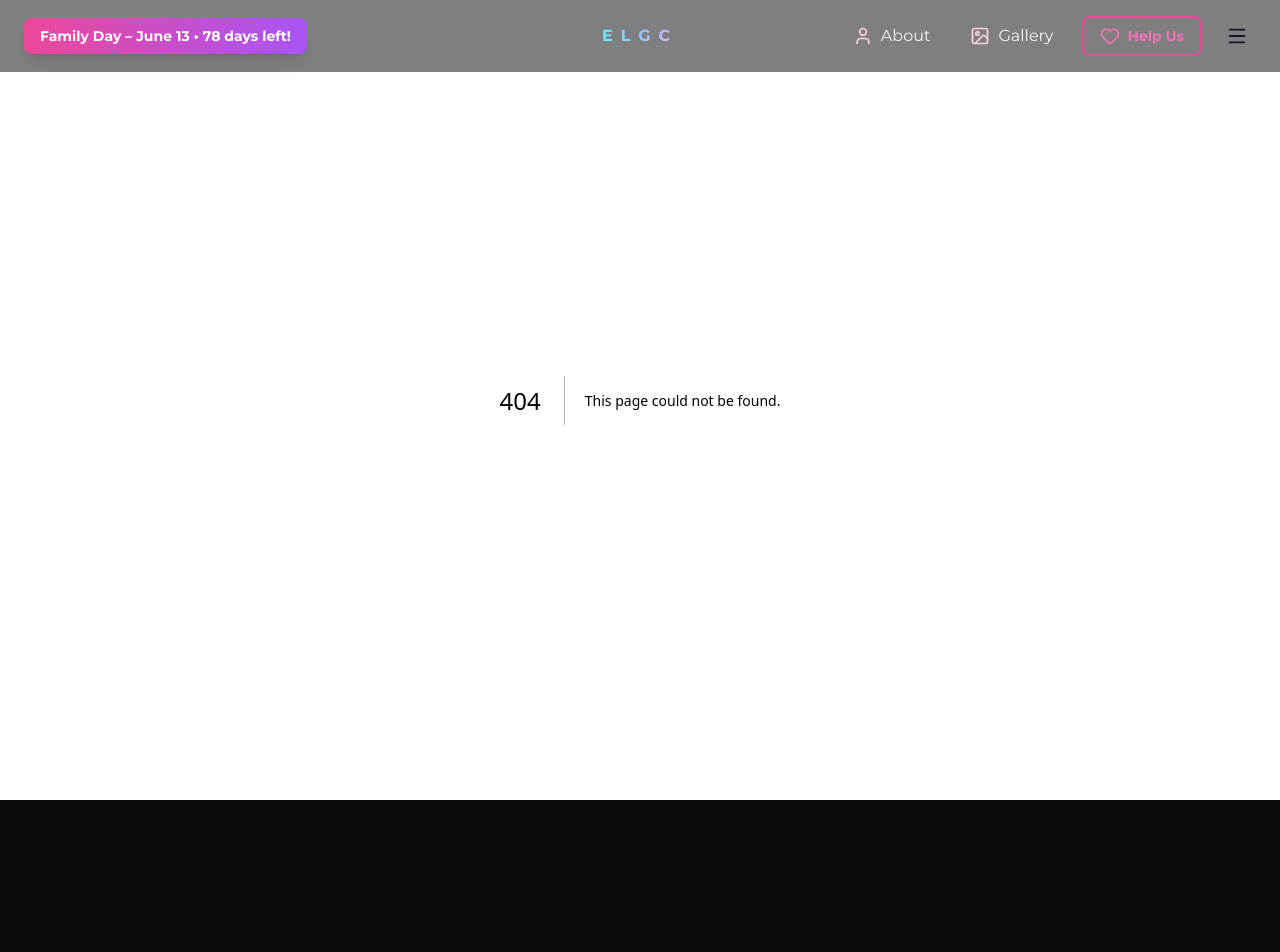
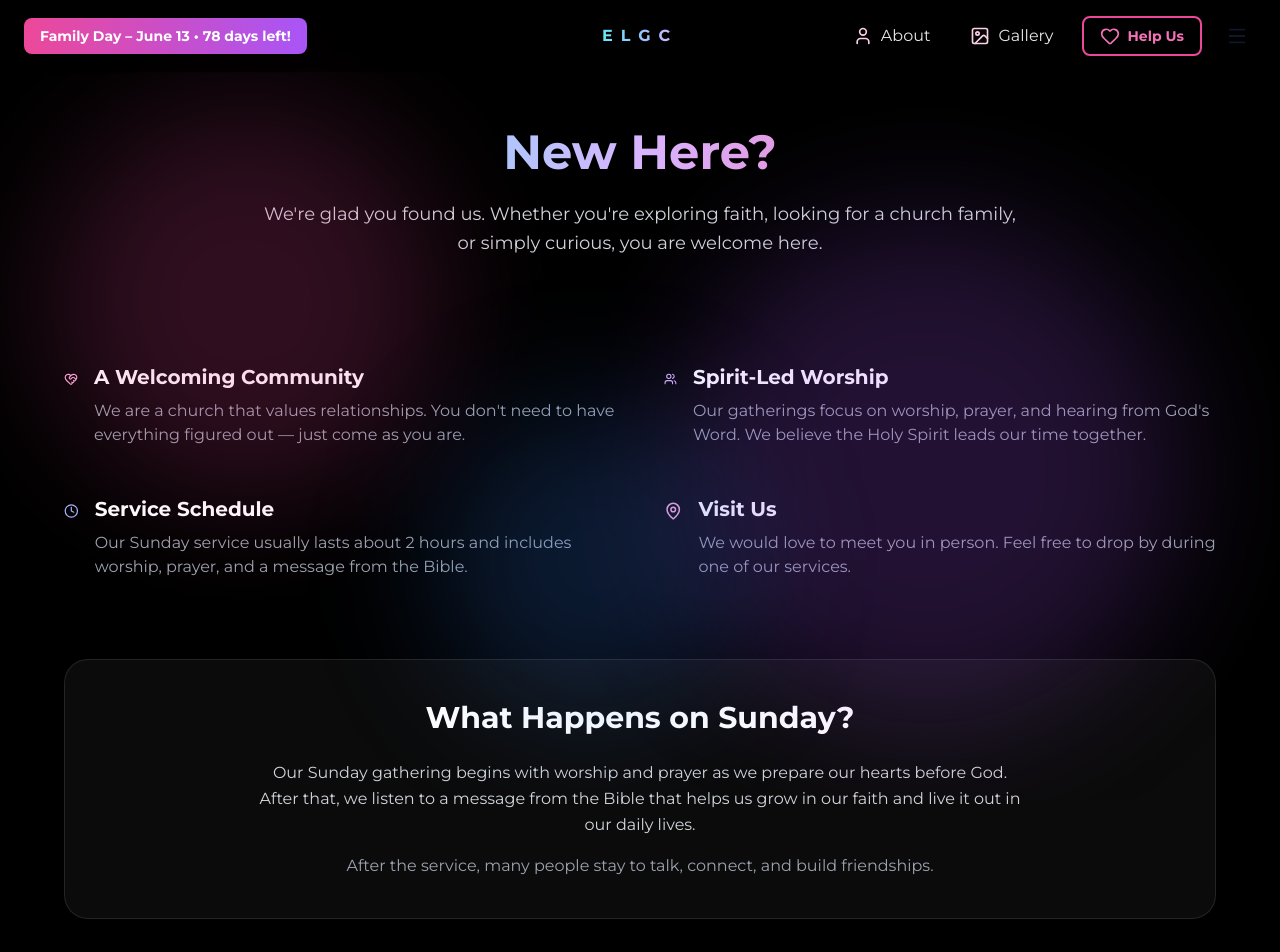
Before and after one commit to karlodelarosa/elgc, a Next.js app: page /new-here in a window 1280 px wide. Before the commit this address had no page. Shown: the top 952 px of the page. Before the commit the page ends 800 px from the top, so only its background shows below. Built offline with nearby package versions, Linux system fonts and the light colour scheme; a web font is replaced by a local one.

Commit message:
feat: minor fixes

```diff
--- a/app/components/hero2/components/hero-text.component.tsx
+++ b/app/components/hero2/components/hero-text.component.tsx
@@ -1,16 +1,14 @@
 // HeroText.tsx
 import { motion, AnimatePresence } from 'framer-motion';
-import { QuantumButton } from '@/components/button';
 import { useState, useEffect } from 'react';
+import { ScrollButton } from '../../ui/scroll-button/scroll-button.component';
 
 export type HeroTextProps = {
   lines?: string[];
-  buttonLabel?: string;
 };
 
 export function HeroText({
   lines = ["Experience God's love in a community that welcomes you", ''],
-  buttonLabel = 'Enter Experience',
 }: HeroTextProps) {
   const [currentLine, setCurrentLine] = useState(0);
 
@@ -23,14 +21,14 @@ export function HeroText({
     return () => clearInterval(interval);
   }, [lines]);
 
-  const scrollToSection = () => {
-    const el = document.getElementById('church-intro');
-    if (el) {
-      const yOffset = -50; // 50px above
-      const y = el.getBoundingClientRect().top + window.scrollY + yOffset;
-      window.scrollTo({ top: y, behavior: 'smooth' });
-    }
-  };
+  // const scrollToSection = () => {
+  //   const el = document.getElementById('church-intro');
+  //   if (el) {
+  //     const yOffset = -50; // 50px above
+  //     const y = el.getBoundingClientRect().top + window.scrollY + yOffset;
+  //     window.scrollTo({ top: y, behavior: 'smooth' });
+  //   }
+  // };
 
   return (
     <div className="absolute bottom-28 lg:bottom-24 z-30 w-full text-center px-6 flex flex-col items-center gap-6">
@@ -50,9 +48,17 @@ export function HeroText({
       <motion.div
         initial={{ opacity: 0 }}
         animate={{ opacity: 1 }}
-        transition={{ duration: 1.2, delay: 3.5 }}
+        transition={{ duration: 1.2, delay: 4 }}
+        className="flex flex-col items-center justify-center gap-6"
       >
-        <QuantumButton label={buttonLabel} onClick={scrollToSection} />
+        <ScrollButton />
+
+        <a
+          href="/new-here"
+          className=" text-white/90 hover:text-white text-xs tracking-widest underline underline-offset-4"
+        >
+          NEW HERE?
+        </a>
       </motion.div>
     </div>
   );
--- /dev/null
+++ b/app/components/ui/blobs/blobs.component.tsx
@@ -0,0 +1,54 @@
+'use client';
+
+import { motion } from 'framer-motion';
+
+export function Blobs() {
+  return (
+    <div className="absolute inset-0 pointer-events-none overflow-hidden">
+      {/* Blob 1 */}
+      <motion.div
+        className="absolute top-20 left-16 w-[400px] h-[400px] bg-pink-500/20 rounded-full blur-3xl"
+        animate={{
+          x: [0, 60, -40, 0],
+          y: [0, -50, 40, 0],
+          scale: [1, 1.1, 0.95, 1],
+        }}
+        transition={{
+          duration: 10,
+          repeat: Infinity,
+          ease: 'easeInOut',
+        }}
+      />
+
+      {/* Blob 2 */}
+      <motion.div
+        className="absolute bottom-24 right-20 w-[500px] h-[500px] bg-purple-500/20 rounded-full blur-3xl"
+        animate={{
+          x: [0, -80, 50, 0],
+          y: [0, 60, -40, 0],
+          scale: [1, 1.05, 1, 1],
+        }}
+        transition={{
+          duration: 45,
+          repeat: Infinity,
+          ease: 'easeInOut',
+        }}
+      />
+
+      {/* Blob 3 */}
+      <motion.div
+        className="absolute top-1/2 left-1/3 w-[300px] h-[300px] bg-blue-500/20 rounded-full blur-3xl"
+        animate={{
+          x: [0, 40, -60, 0],
+          y: [0, 30, -50, 0],
+          scale: [1, 1.08, 0.95, 1],
+        }}
+        transition={{
+          duration: 40,
+          repeat: Infinity,
+          ease: 'easeInOut',
+        }}
+      />
+    </div>
+  );
+}
--- /dev/null
+++ b/app/components/ui/scroll-button/scroll-button.component.tsx
@@ -0,0 +1,79 @@
+'use client';
+
+import { useRef } from 'react';
+import { motion } from 'framer-motion';
+import { gsap } from 'gsap';
+import { ArrowDown } from 'lucide-react';
+
+type ScrollButtonProps = {
+  onClick?: () => void;
+};
+
+export function ScrollButton({ onClick }: ScrollButtonProps) {
+  const ref = useRef<HTMLButtonElement>(null);
+
+  const handleClick = (e: React.MouseEvent<HTMLButtonElement>) => {
+    const btn = ref.current;
+    if (!btn) return;
+
+    const rect = btn.getBoundingClientRect();
+    const x = e.clientX - rect.left;
+    const y = e.clientY - rect.top;
+
+    const aura = document.createElement('div');
+
+    aura.className = 'absolute rounded-full border border-white/30 pointer-events-none';
+
+    aura.style.left = `${x - 15}px`;
+    aura.style.top = `${y - 15}px`;
+    aura.style.width = '30px';
+    aura.style.height = '30px';
+
+    btn.appendChild(aura);
+
+    gsap.to(aura, {
+      scale: 10,
+      opacity: 0,
+      duration: 1.8,
+      delay: 4.5,
+      ease: 'power2.out',
+      filter: 'blur(10px)',
+      onComplete: () => aura.remove(),
+    });
+
+    onClick?.();
+  };
+
+  return (
+    <motion.button
+      ref={ref}
+      onClick={handleClick}
+      className="relative flex items-center justify-center w-10 h-10 rounded-full border border-white/40 text-white"
+      animate={{
+        boxShadow: [
+          '0 0 0px rgba(255,255,255,0.2)',
+          '0 0 15px rgba(255,255,255,0.4)',
+          '0 0 0px rgba(255,255,255,0.2)',
+        ],
+      }}
+      transition={{
+        duration: 4,
+        repeat: Infinity,
+        ease: 'easeInOut',
+      }}
+      whileHover={{ scale: 1.1 }}
+      whileTap={{ scale: 0.9 }}
+    >
+      <motion.div
+        animate={{ y: [0, 6, 0] }}
+        transition={{
+          duration: 1.6,
+          repeat: Infinity,
+          ease: 'easeInOut',
+        }}
+      >
+        <ArrowDown size={16} />
+      </motion.div>
+    </motion.button>
+  );
+}
--- a/app/donate/page.tsx
+++ b/app/donate/page.tsx
@@ -43,9 +43,12 @@ export default function DonatePage() {
           </motion.h1>
 
           <motion.p className="text-gray-300 text-lg md:text-xl max-w-xl" variants={item}>
-            Your interest and encouragement help us move forward in our mission: building a new
-            church space, supporting ministries, and reaching the community. Let us know how you’d
-            like to get involved.
+            Our church is growing, and we are believing God for a bigger space to serve our
+            community. We also continue to support ministries that reach people of all ages.
+            <br />
+            <br />
+            If you feel led to support this vision — through prayer, volunteering, resources, or
+            financial help — we would love to hear from you.
           </motion.p>
         </motion.div>
 
--- /dev/null
+++ b/app/new-here/page.tsx
@@ -0,0 +1,140 @@
+'use client';
+
+import { motion } from 'framer-motion';
+import { HeartHandshake, MapPin, Clock, Users } from 'lucide-react';
+import Link from 'next/link';
+import { Blobs } from '../components/ui/blobs/blobs.component';
+
+const reveal = {
+  hidden: { opacity: 0, y: 40 },
+  show: {
+    opacity: 1,
+    y: 0,
+    transition: { duration: 0.7 },
+  },
+};
+
+export default function NewHerePage() {
+  return (
+    <div className="min-h-screen bg-black text-white px-6 py-32">
+      <Blobs />
+
+      <div className="max-w-6xl mx-auto flex flex-col gap-20">
+        {/* Hero */}
+        <motion.section
+          variants={reveal}
+          initial="hidden"
+          whileInView="show"
+          viewport={{ once: true }}
+          className="text-center max-w-3xl mx-auto mb-6"
+        >
+          <h1 className="text-4xl md:text-5xl font-bold bg-gradient-to-r from-cyan-300 via-purple-300 to-pink-400 bg-clip-text text-transparent">
+            New Here?
+          </h1>
+
+          <p className="mt-6 text-lg text-gray-300 leading-relaxed">
+            We&apos;re glad you found us. Whether you&apos;re exploring faith, looking for a church
+            family, or simply curious, you are welcome here.
+          </p>
+        </motion.section>
+
+        {/* What to Expect */}
+        <motion.section
+          variants={reveal}
+          initial="hidden"
+          whileInView="show"
+          viewport={{ once: true }}
+          className="grid md:grid-cols-2 gap-12"
+        >
+          <div className="flex gap-4">
+            <HeartHandshake className="text-pink-300 mt-1" />
+            <div>
+              <h3 className="font-semibold text-xl mb-2">A Welcoming Community</h3>
+              <p className="text-gray-400">
+                We are a church that values relationships. You don&apos;t need to have everything
+                figured out — just come as you are.
+              </p>
+            </div>
+          </div>
+
+          <div className="flex gap-4">
+            <Users className="text-purple-300 mt-1" />
+            <div>
+              <h3 className="font-semibold text-xl mb-2">Spirit-Led Worship</h3>
+              <p className="text-gray-400">
+                Our gatherings focus on worship, prayer, and hearing from God&apos;s Word. We
+                believe the Holy Spirit leads our time together.
+              </p>
+            </div>
+          </div>
+
+          <div className="flex gap-4">
+            <Clock className="text-indigo-300 mt-1" />
+            <div>
+              <h3 className="font-semibold text-xl mb-2">Service Schedule</h3>
+              <p className="text-gray-400">
+                Our Sunday service usually lasts about 2 hours and includes worship, prayer, and a
+                message from the Bible.
+              </p>
+            </div>
+          </div>
+
+          <div className="flex gap-4">
+            <MapPin className="text-pink-300 mt-1" />
+            <div>
+              <h3 className="font-semibold text-xl mb-2">Visit Us</h3>
+              <p className="text-gray-400">
+                We would love to meet you in person. Feel free to drop by during one of our
+                services.
+              </p>
+            </div>
+          </div>
+        </motion.section>
+
+        {/* What Happens on Sunday */}
+        <motion.section
+          variants={reveal}
+          initial="hidden"
+          whileInView="show"
+          viewport={{ once: true }}
+          className="bg-neutral-900/50 border border-white/10 rounded-3xl p-10 text-center"
+        >
+          <h2 className="text-2xl md:text-3xl font-semibold mb-6">What Happens on Sunday?</h2>
+
+          <p className="text-gray-300 max-w-3xl mx-auto leading-relaxed">
+            Our Sunday gathering begins with worship and prayer as we prepare our hearts before God.
+            After that, we listen to a message from the Bible that helps us grow in our faith and
+            live it out in our daily lives.
+          </p>
+
+          <p className="text-gray-400 mt-4">
+            After the service, many people stay to talk, connect, and build friendships.
+          </p>
+        </motion.section>
+
+        {/* CTA */}
+        <motion.section
+          variants={reveal}
+          initial="hidden"
+          whileInView="show"
+          viewport={{ once: true }}
+          className="text-center flex flex-col items-center gap-6"
+        >
+          <h2 className="text-2xl font-semibold">We&apos;d Love to Meet You</h2>
+
+          <p className="text-gray-400 max-w-xl">
+            If you&apos;re planning to visit or have questions, feel free to reach out. We&apos;d be
+            happy to connect with you.
+          </p>
+
+          <Link
+            href="/contact"
+            className="px-6 py-3 rounded-lg border border-pink-500 text-pink-400 font-semibold hover:bg-pink-500/10 transition"
+          >
+            Contact Us
+          </Link>
+        </motion.section>
+      </div>
+    </div>
+  );
+}
--- a/components/button/index.tsx
+++ b/components/button/index.tsx
@@ -1,6 +1,6 @@
 'use client';
 
-import { useRef, useEffect } from 'react';
+import { useRef, useEffect, ReactNode } from 'react';
 import { motion } from 'framer-motion';
 import gsap from 'gsap';
 
@@ -251,52 +251,52 @@ export function FrostButton({ label = 'Freeze Time' }) {
   );
 }
 
-export type QuantumButtonProps = {
-  label?: string;
+type QuantumButtonProps = {
+  children: ReactNode;
   onClick?: () => void;
 };
 
-export function QuantumButton({ label = 'Execute', onClick }: QuantumButtonProps) {
+export function QuantumButton({ children, onClick }: QuantumButtonProps) {
   const ref = useRef<HTMLDivElement>(null);
 
   const handleClick = (e: React.MouseEvent<HTMLButtonElement>) => {
     const container = ref.current;
     if (!container) return;
 
-    // Ripple effect
     const rect = container.getBoundingClientRect();
     const x = e.clientX - rect.left;
     const y = e.clientY - rect.top;
 
     const ring = document.createElement('div');
-    ring.className = 'absolute border border-cyan-400/50 rounded-full pointer-events-none';
-    ring.style.left = `${x - 25}px`;
-    ring.style.top = `${y - 25}px`;
-    ring.style.width = '50px';
-    ring.style.height = '50px';
+    ring.className = 'absolute border border-white/40 rounded-full pointer-events-none';
+    ring.style.left = `${x - 20}px`;
+    ring.style.top = `${y - 20}px`;
+    ring.style.width = '40px';
+    ring.style.height = '40px';
+
     container.appendChild(ring);
 
     gsap.to(ring, {
-      scale: 8,
+      scale: 6,
       opacity: 0,
-      duration: 1.4,
+      duration: 1.2,
       ease: 'power2.out',
       onComplete: () => ring.remove(),
     });
 
-    // Call external onClick if provided (e.g., scroll)
     if (onClick) onClick();
   };
 
   return (
     <motion.button
       onClick={handleClick}
-      whileHover={{ scale: 1.05, boxShadow: '0 0 25px rgba(254, 254, 254, 0.4)' }}
+      whileHover={{ scale: 1.08 }}
       whileTap={{ scale: 0.95 }}
-      className="relative overflow-hidden px-10 py-4 rounded-full text-white bg-white/10 backdrop-blur-xl border border-white/20"
+      className="relative overflow-hidden px-6 py-4 rounded-full text-white bg-white/10 backdrop-blur-xl border border-white/20 flex items-center justify-center"
     >
       <div ref={ref} className="absolute inset-0 overflow-visible" />
-      <span className="relative z-10 tracking-wide">{label}</span>
+
+      <span className="relative z-10 flex items-center justify-center">{children}</span>
     </motion.button>
   );
 }
```
